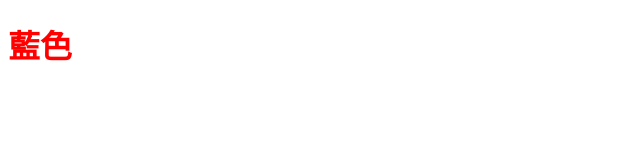
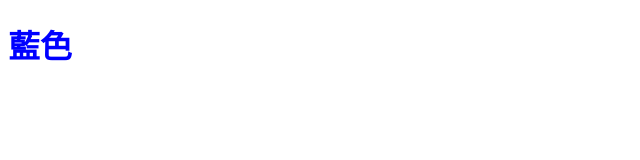
Before and after one commit to Annechu18/test0805, a plain HTML site: page index.html in a window 1280 px wide. Shown: the whole page, without its empty margins (0-640 px from the left). Drawn offline with Linux system fonts and the light colour scheme.

Commit message:
新增H2

```diff
--- a/all.css
+++ b/all.css
@@ -1,3 +1,3 @@
 h1{
-    color:red;
+    color:blue;
 }
--- a/index.html
+++ b/index.html
@@ -8,5 +8,6 @@
 </head>
 <body>
     <h1>藍色</h1>
+    <h2></h2>
 </body>
 </html>
```
